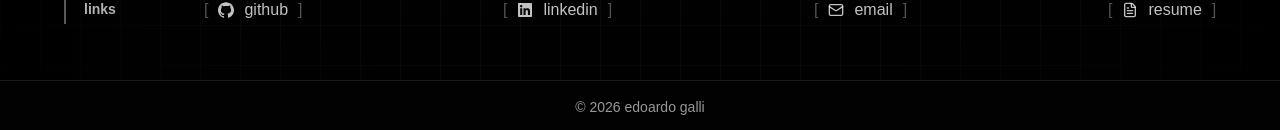
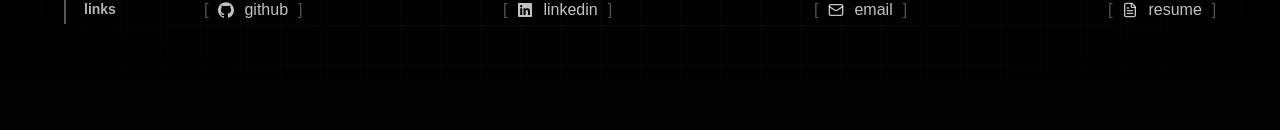
Before and after one commit to edoski/portfolio, a Next.js app: page / in a window 1280 px wide. Shown: the part 1255-1385 px from the top of the page. After the commit the page ends 1335 px from the top, so only its background shows below. Built offline with nearby package versions, Linux system fonts and the light colour scheme; a web font is replaced by a local one.

Commit message:
refactor(layout): remove redundant footer

```diff
--- a/app/layout.tsx
+++ b/app/layout.tsx
@@ -3,7 +3,6 @@ import { IBM_Plex_Mono } from 'next/font/google'
 import localFont from 'next/font/local'
 import { Analytics } from '@vercel/analytics/next'
 import { SpeedInsights } from '@vercel/speed-insights/next'
-import { Footer } from '@/components/footer'
 import { Navbar } from '@/components/navbar'
 import { HashScrollRestorer } from '@/components/smooth-scroll-link'
 import './globals.css'
@@ -67,7 +66,6 @@ export default function RootLayout({
         <div className="site-shell flex min-h-screen flex-col bg-background text-foreground">
           <Navbar />
           <div className="flex-1">{children}</div>
-          <Footer />
         </div>
         <Analytics />
         <SpeedInsights />
--- a/components/footer.tsx
+++ /dev/null
@@ -1,13 +0,0 @@
-import { profile } from "@/lib/portfolio-content"
-
-export function Footer() {
-  return (
-    <footer className="bg-background border-t border-white/10 px-6 py-4 lg:px-8">
-      <div className="mx-auto max-w-6xl">
-        <p className="text-center font-mono text-sm text-muted-foreground">
-          © {new Date().getFullYear()} {profile.name}
-        </p>
-      </div>
-    </footer>
-  )
-}
```
